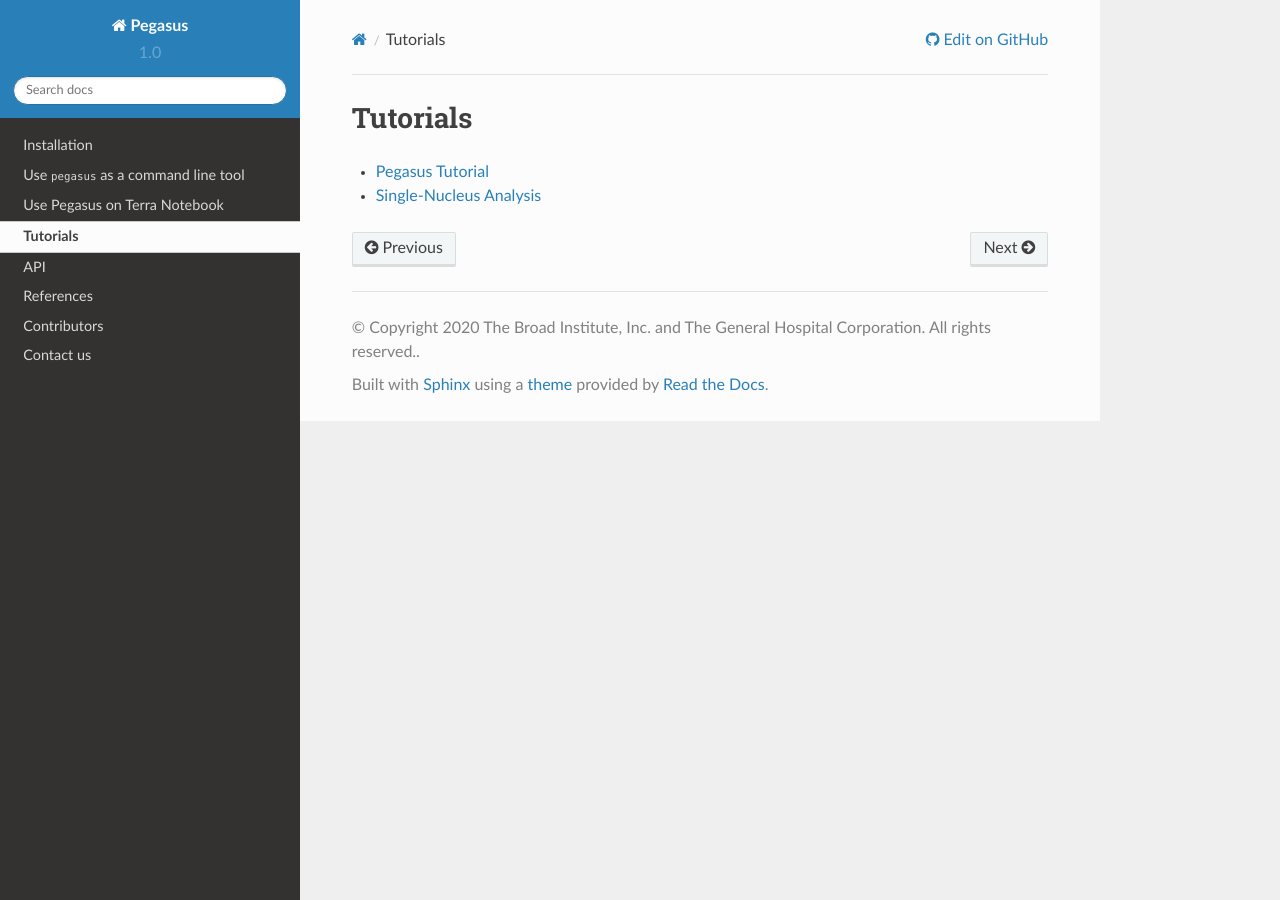
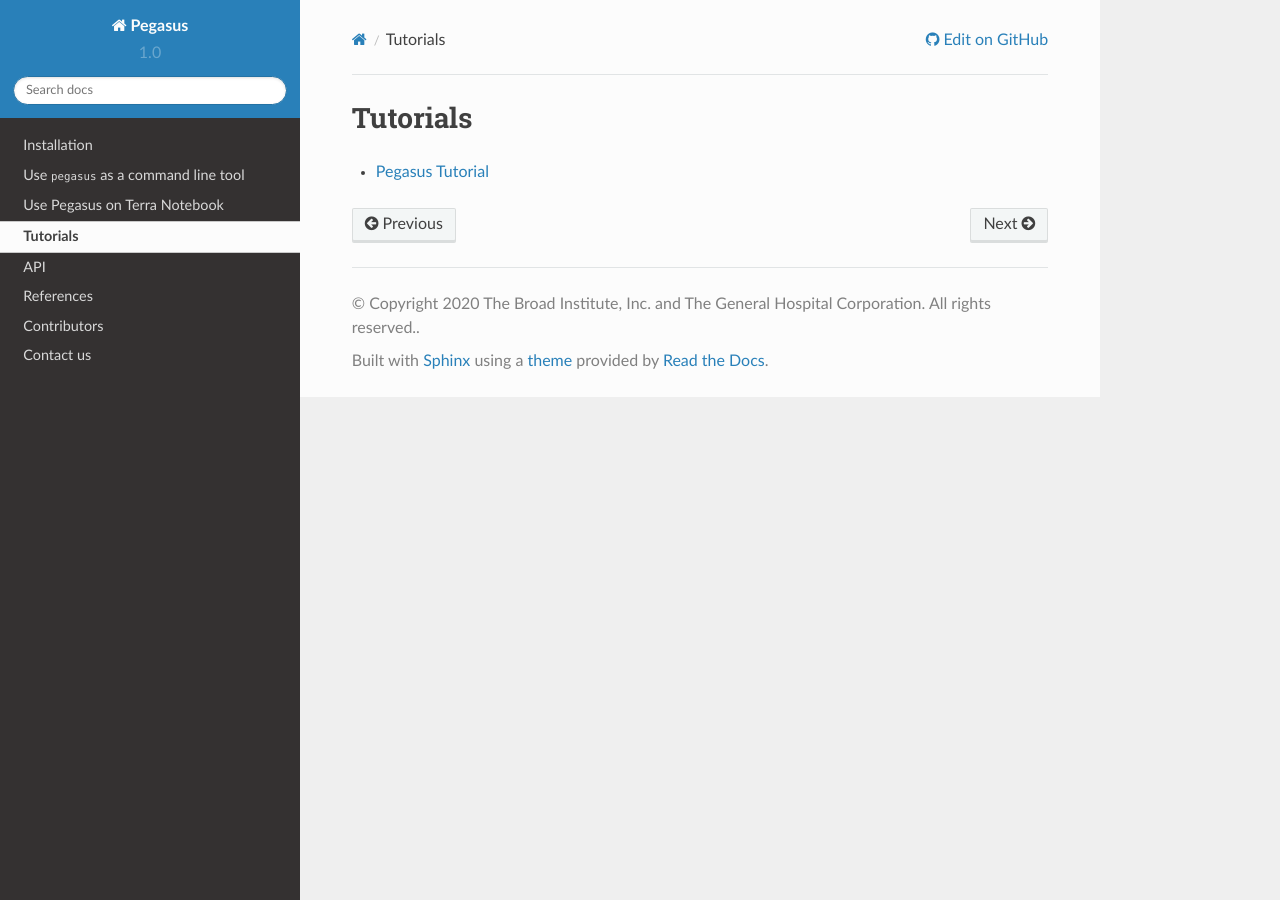
Before and after one commit to lilab-bcb/pegasus, a Sphinx documentation site: the page built from docs/tutorials.rst, in a window 1280 px wide. Built offline with Sphinx 7.4.7 and the Read the Docs theme 2.0.0, drawn with Linux system fonts in a browser that asks for light colours; formulas are drawn with MathJax 3.

Commit message:
update docs

```diff
--- a/docs/tutorials.rst
+++ b/docs/tutorials.rst
@@ -2,5 +2,3 @@ Tutorials
 ---------
 
 * `Pegasus Tutorial <_static/tutorials/pegasus_analysis.html>`_
-
-* `Single-Nucleus Analysis <_static/tutorials/sn_analysis.html>`_
```
